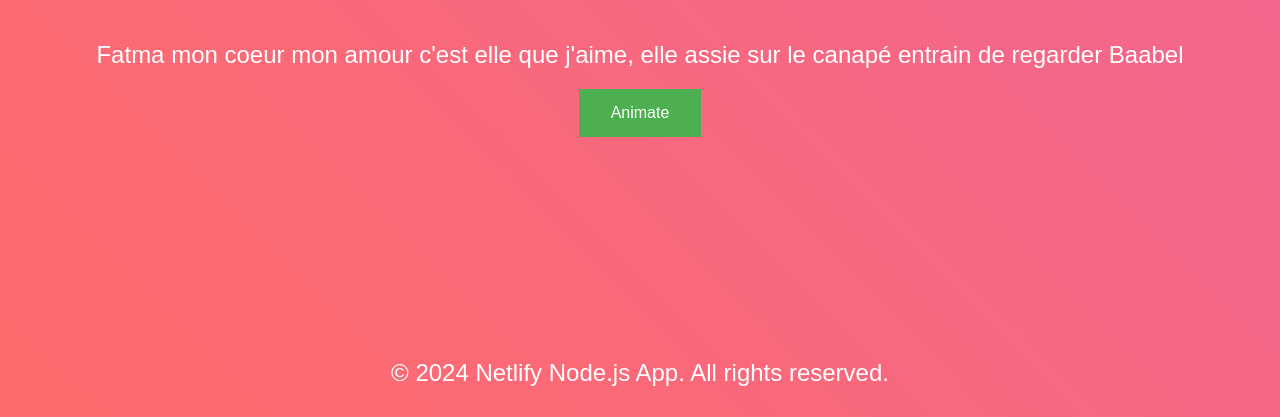
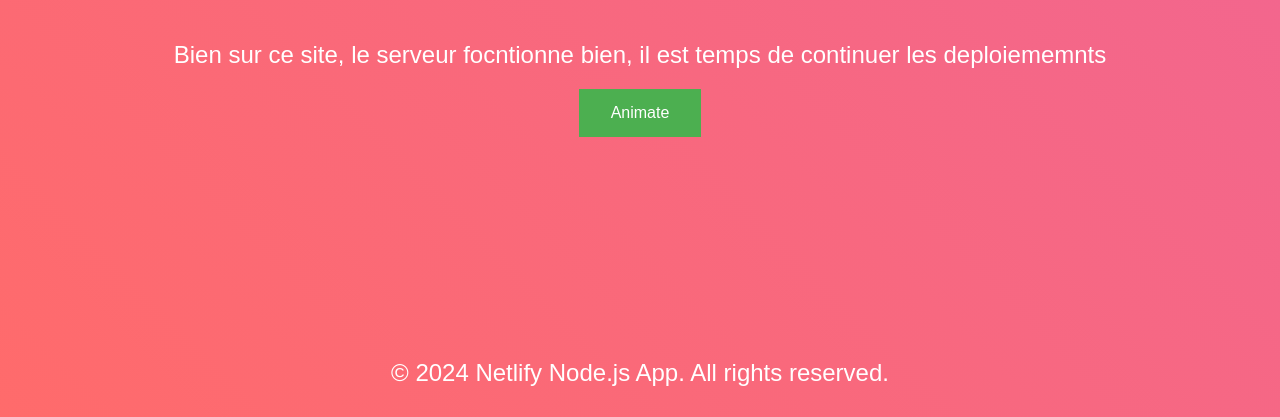
Before and after one commit to BadaNDIAYE/netlify-node-app, a website: page index.html in a window 1280 px wide. Shown: the part 383-800 px from the top of the page. Drawn offline with Linux system fonts and the light colour scheme.

Commit message:
amélioration index.html et creation de page css

```diff
--- a/index.html
+++ b/index.html
@@ -11,7 +11,7 @@
         <h1>Welcome to Netlify Node.js App</h1>
     </header>
     <section class="content">
-        <p> Fatma mon coeur mon amour c'est elle que j'aime, elle assie sur le canapé entrain de regarder Baabel</p>
+        <p> Bien sur ce site, le serveur focntionne bien, il est temps de continuer les deploiememnts</p>
         <button id="animateBtn">Animate</button>
     </section>
     <footer>
```
